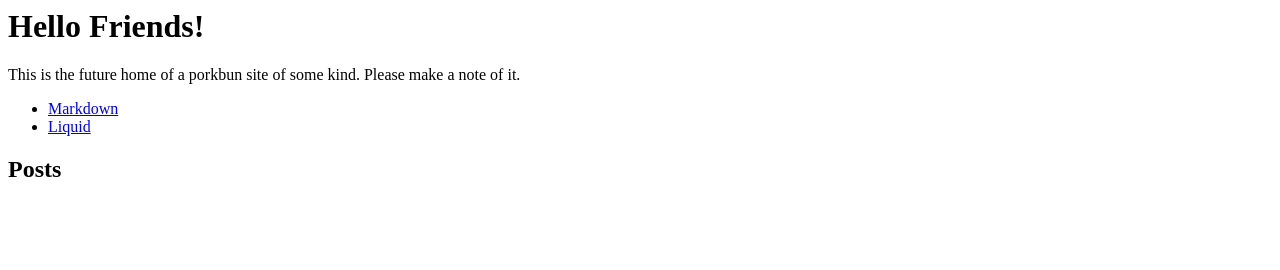
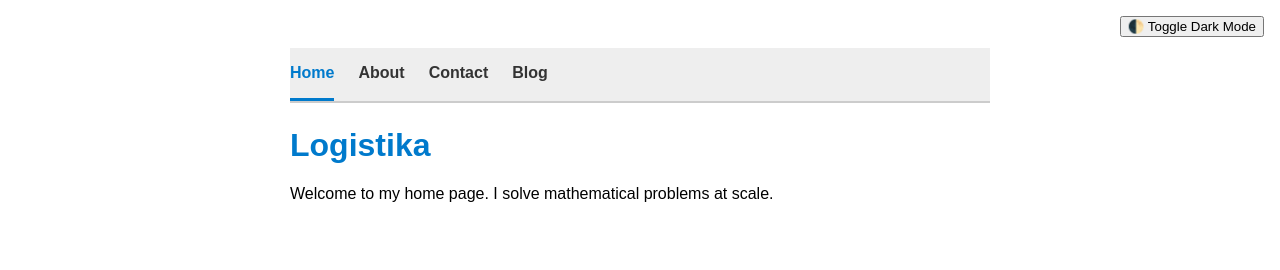
Before and after one commit to rap2363/logistika_site, an Eleventy site: page src/index.md in a window 1280 px wide. Built offline with nearby package versions, Linux system fonts and the light colour scheme; Eleventy itself is replaced by a stand-in of ours; files that its build step writes are made by us from their sources.

Commit message:
basic site

```diff
--- /dev/null
+++ b/css/styles.css
@@ -0,0 +1,51 @@
+/* Light mode (default) */
+body {
+    font-family: sans-serif;
+    max-width: 700px;
+    margin: 2rem auto;
+    padding: 1rem;
+    background-color: white;
+    color: black;
+    transition: background-color 0.3s, color 0.3s;
+}
+
+h1 {
+    color: #007acc;
+}
+
+body.dark {
+    background-color: #121212;
+    color: #e0e0e0;
+}
+
+.nav-tabs {
+    background: #eee;
+    border-bottom: 2px solid #ccc;
+    margin-bottom: 1.5rem;
+  }
+
+  .nav-tabs ul {
+    list-style: none;
+    display: flex;
+    padding-left: 0;
+    margin: 0;
+  }
+
+  .nav-tabs li {
+    margin-right: 1.5rem;
+  }
+
+  .nav-tabs a {
+    display: block;
+    padding: 1rem 0;
+    color: #333;
+    text-decoration: none;
+    border-bottom: 3px solid transparent;
+    font-weight: 600;
+  }
+
+  .nav-tabs li.active a,
+  .nav-tabs a:hover {
+    border-color: #007acc;
+    color: #007acc;
+  }
--- /dev/null
+++ b/src/_data/navigation.js
@@ -0,0 +1,6 @@
+module.exports = [
+    { url: "/", title: "Home", order: 1 },
+    { url: "/about/", title: "About", order: 2 },
+    { url: "/contact/", title: "Contact", order: 3 },
+    { url: "/blog/", title: "Blog", order: 4 },
+];
--- /dev/null
+++ b/src/_includes/layouts/base.njk
@@ -0,0 +1,40 @@
+<!DOCTYPE html>
+<html lang="en">
+  <head>
+    <meta charset="UTF-8" />
+    <title>{{ title }}</title>
+    <link rel="stylesheet" href="/css/styles.css" />
+  </head>
+  <body>
+    <nav class="nav-tabs">
+      <ul>
+        {% for item in navigation | sort(attribute="order") %}
+         <li class="{% if page.url == item.url %}active{% endif %}">
+            <a href="{{ item.url }}">{{ item.title }}</a>
+          </li>
+        {% endfor %}
+      </ul>
+    </nav>
+
+    <button id="dark-mode-toggle" style="position: absolute; top: 1rem; right: 1rem;">
+      🌓 Toggle Dark Mode
+    </button>
+
+    {{ content | safe }}
+
+    <script>
+      const toggle = document.getElementById('dark-mode-toggle');
+      const body = document.body;
+      console.log(body);
+      // Load mode from localStorage
+      if (localStorage.getItem('theme') === 'dark') {
+        body.classList.add('dark');
+      }
+
+      toggle.addEventListener('click', () => {
+        const isDark = body.classList.toggle('dark');
+        localStorage.setItem('theme', isDark ? 'dark' : 'light');
+      });
+    </script>
+  </body>
+</html>
--- a/src/index.md
+++ b/src/index.md
@@ -1,11 +1,11 @@
 ---
-subject: Friends!
+title: Home
+layout: layouts/base.njk
+navOrder: 1
+navTitle: Home
+permalink: /
 ---
-# Hello {{ subject }}
 
-This is the future home of a porkbun site of some kind. Please make a note of it.
+# Logistika
 
-- [Markdown](/docs/languages/markdown/)
-- [Liquid](/docs/languages/liquid/)
-
-## Posts
+Welcome to my home page. I solve mathematical problems at scale.
```
Also changed, not shown: src/about.md (added, +10 -0 lines), src/blog.md (added, +10 -0 lines), src/contact.md (added, +10 -0 lines), .eleventy.js, .github/workflows/deploy.yaml, 5 other files.
